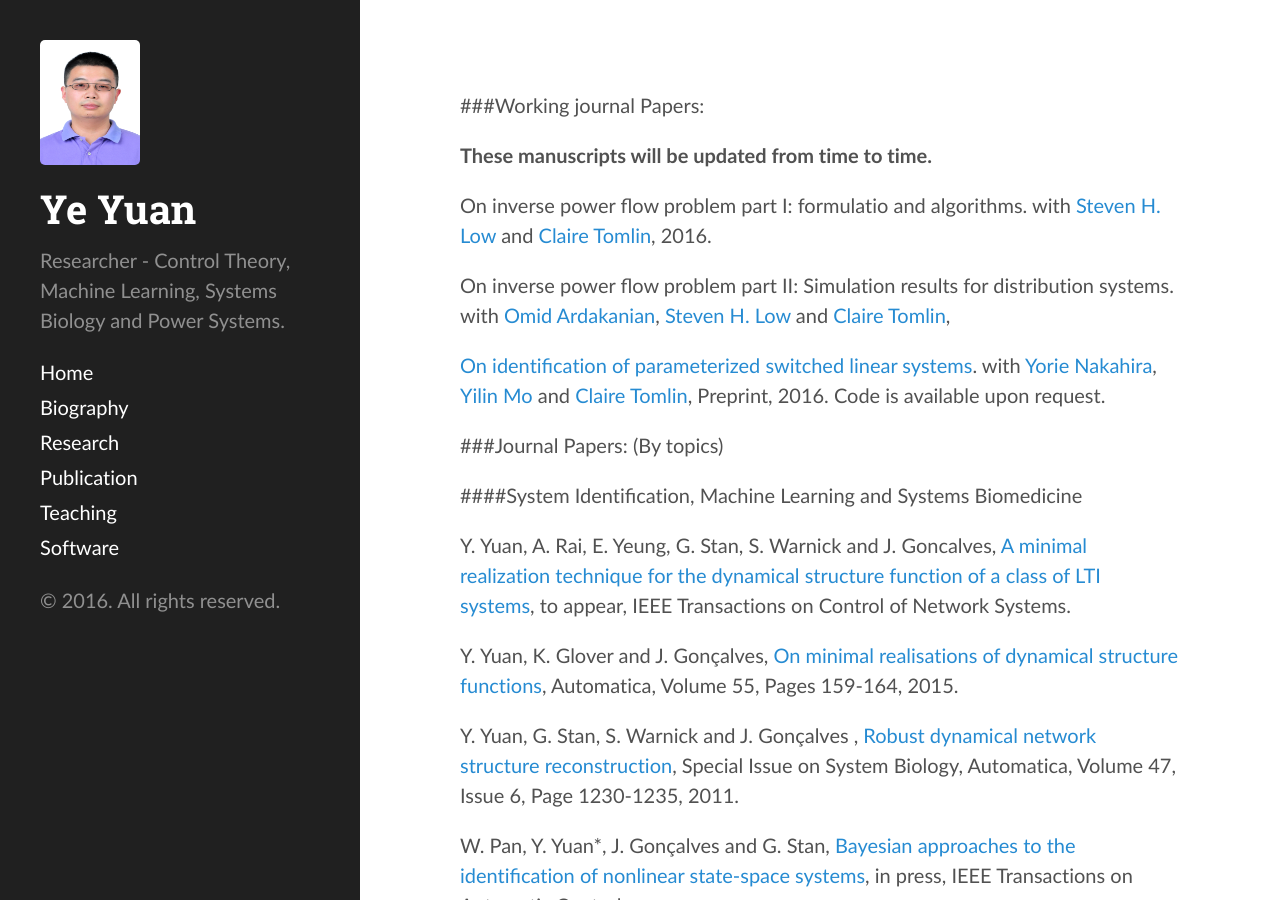
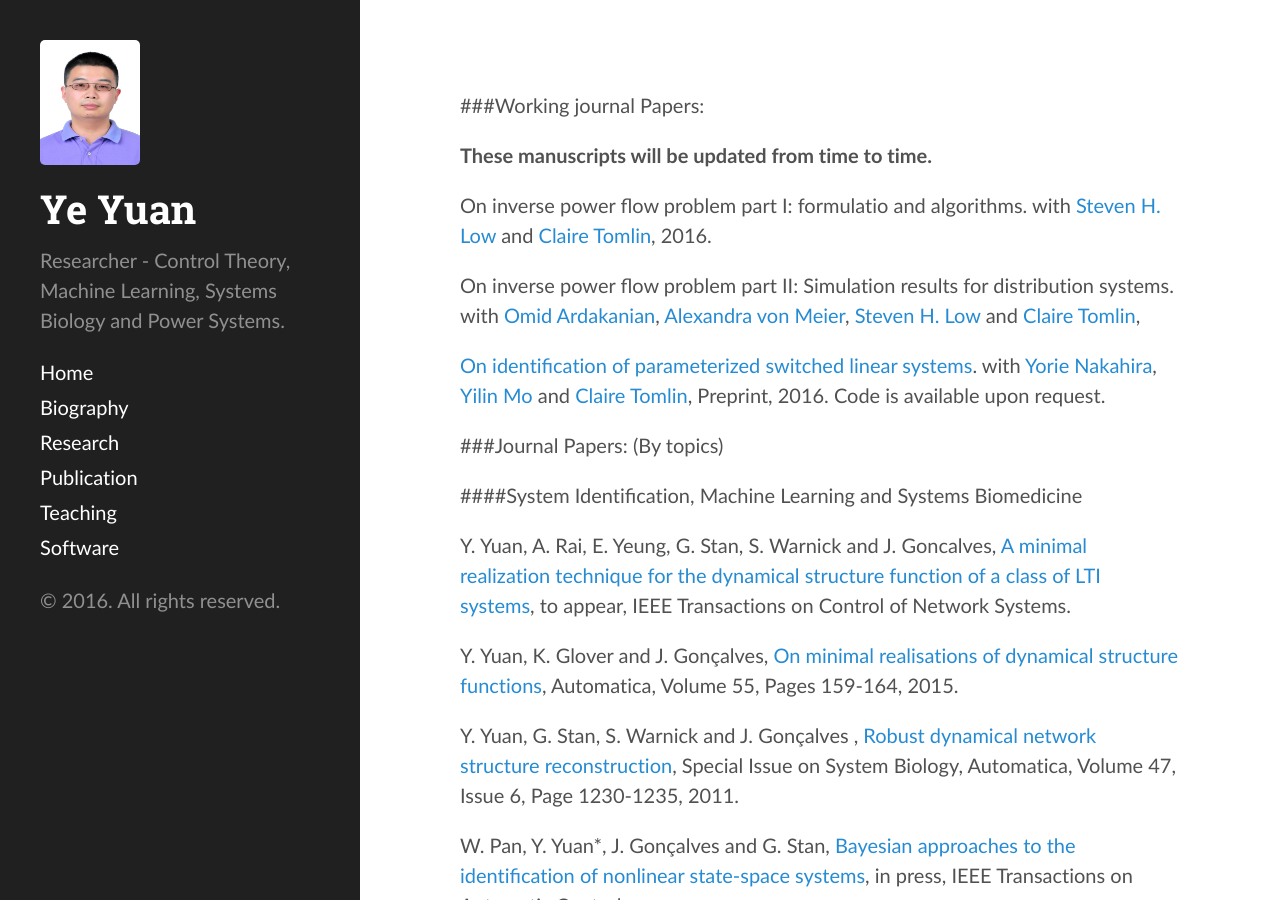
Before and after one commit to yy311/yy311.github.io, a Jekyll site: the page built from publication.md, in a window 1280 px wide and 900 px high. Built offline with Jekyll 4.4.1, drawn with Linux system fonts in a browser that asks for light colours.

Commit message:
Update publication.md

```diff
--- a/publication.md
+++ b/publication.md
@@ -8,7 +8,7 @@
 
 On inverse power flow problem part I: formulatio and algorithms. with [Steven H. Low](http://netlab.caltech.edu/~slow/) and [Claire Tomlin](http://www.eecs.berkeley.edu/~tomlin/), 2016.
 
-On inverse power flow problem part II: Simulation results for distribution systems. with [Omid Ardakanian](http://blizzard.cs.uwaterloo.ca/~oardakan/), [Steven H. Low](http://netlab.caltech.edu/~slow/) and [Claire Tomlin](http://www.eecs.berkeley.edu/~tomlin/),
+On inverse power flow problem part II: Simulation results for distribution systems. with [Omid Ardakanian](http://blizzard.cs.uwaterloo.ca/~oardakan/), [Alexandra von Meier](https://www.eecs.berkeley.edu/Faculty/Homepages/vonmeier.html), [Steven H. Low](http://netlab.caltech.edu/~slow/) and [Claire Tomlin](http://www.eecs.berkeley.edu/~tomlin/),
 
 [On identification of parameterized switched linear systems](https://hybrid.eecs.berkeley.edu/~yeyuan/switchedid.pdf). with [Yorie Nakahira](https://directory.caltech.edu/personnel/ynakahir), [Yilin Mo](http://yilinmo.github.io/) and [Claire Tomlin](http://www.eecs.berkeley.edu/~tomlin/), Preprint, 2016. Code is available upon request.
 
```
